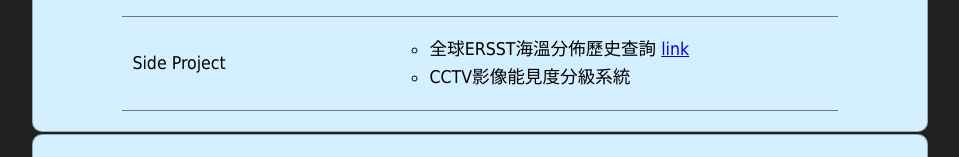
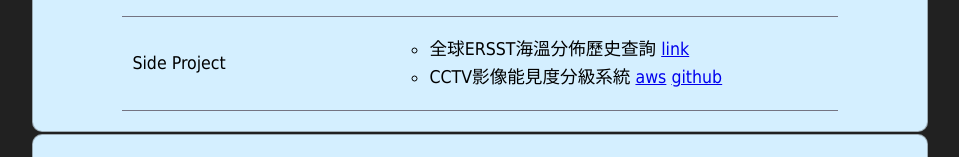
Before and after one commit to sjenwork/sjenwork.github.io, a plain HTML site: page index.html in a window 1280 px wide. Shown: the part 1035-1192 px from the top of the page, without its empty margins (160-1119 px from the left). Drawn offline with Linux system fonts and the light colour scheme.

Commit message:
modify index.html

```diff
--- a/index.html
+++ b/index.html
@@ -499,6 +499,8 @@
                     </li>
                     <li>
                       <span>CCTV影像能見度分級系統</span>
+                      <a href="http://54.199.96.124:8080/cctvviewer">aws</a>
+                      <a href="https://github.com/sjenwork/cctvViewer">github</a>
                     </li>
                   </ul>
                 </td>
```
Also changed, not shown: 1 other file.
